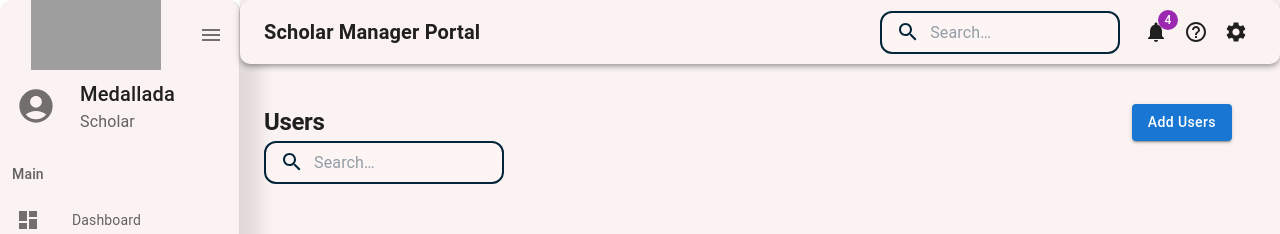
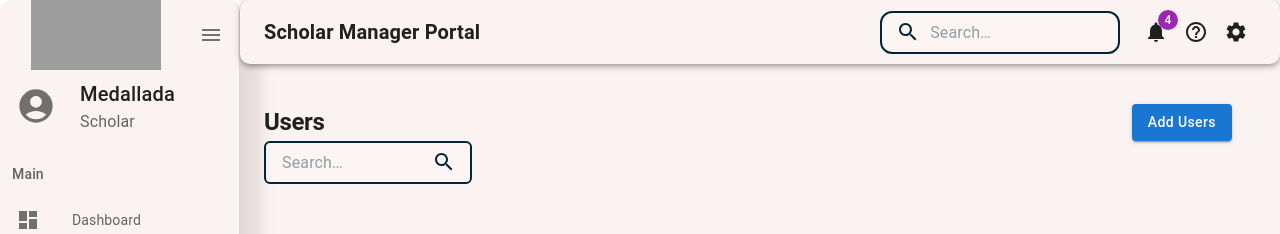
Before and after one commit to TianMeds/GJJSP-SIS, a React (Vite) app in the folder gjjsp-frontend/gjjsp-frontend/: page /user in a window 1280 px wide. Shown: the top 234 px of the page. Built offline with nearby package versions, Linux system fonts and the light colour scheme; grey boxes are pictures that could not be loaded.

Commit message:
Created Version 2 of StyleInputBase and SearchIconWrapper

```diff
--- a/gjjsp-frontend/gjjsp-frontend/src/pages/Components/Styles.jsx
+++ b/gjjsp-frontend/gjjsp-frontend/src/pages/Components/Styles.jsx
@@ -110,3 +110,30 @@ export const Drawer = MUI.styled(MuiDrawer, {
       borderRadius: '12px',
     },
     }));
+
+    export const SearchIconWrapperV2 = styled('div')(({ theme }) => ({
+      padding: theme.spacing(0, 2),
+      height: '100%',
+      position: 'absolute',
+      pointerEvents: 'none',
+      display: 'flex',
+      alignItems: 'center',
+      justifyContent: 'center',
+      right: 0,
+    }));
+    export const StyledInputBaseV2 = styled(InputBase)(({ theme }) => ({
+      color: 'inherit',
+    '& .MuiInputBase-input': {
+      padding: theme.spacing(1, 1, 1, 0),
+      // vertical padding + font size from searchIcon
+      paddingLeft: `calc(1em + ${theme.spacing(0)})`,
+      transition: theme.transitions.create('width'),
+      width: '100%',
+      [theme.breakpoints.up('md')]: {
+        width: '20ch',
+      },
+      color: '#032539',
+      border: '2px solid #032539',
+      borderRadius: '6px',
+    },
+    }));
--- a/gjjsp-frontend/gjjsp-frontend/src/pages/Users/User.jsx
+++ b/gjjsp-frontend/gjjsp-frontend/src/pages/Users/User.jsx
@@ -1,7 +1,7 @@
 import React from 'react'
 import * as MUI from '../../import';
 import Layout from '../Components/Layout';
-import { Search, SearchIconWrapper,StyledInputBase } from '../Components/Styles';
+import { Search, SearchIconWrapperV2,StyledInputBaseV2 } from '../Components/Styles';
 
 export default function User() {
   return (
@@ -66,10 +66,10 @@ export default function User() {
         </MUI.Dialog>
 
         <Search>
-            <SearchIconWrapper>
+            <SearchIconWrapperV2>
               <MUI.SearchIcon />
-            </SearchIconWrapper>
-            <StyledInputBase
+            </SearchIconWrapperV2>
+            <StyledInputBaseV2
               placeholder="Search…"
               inputProps={{ 'aria-label': 'search' }}
             />
```
